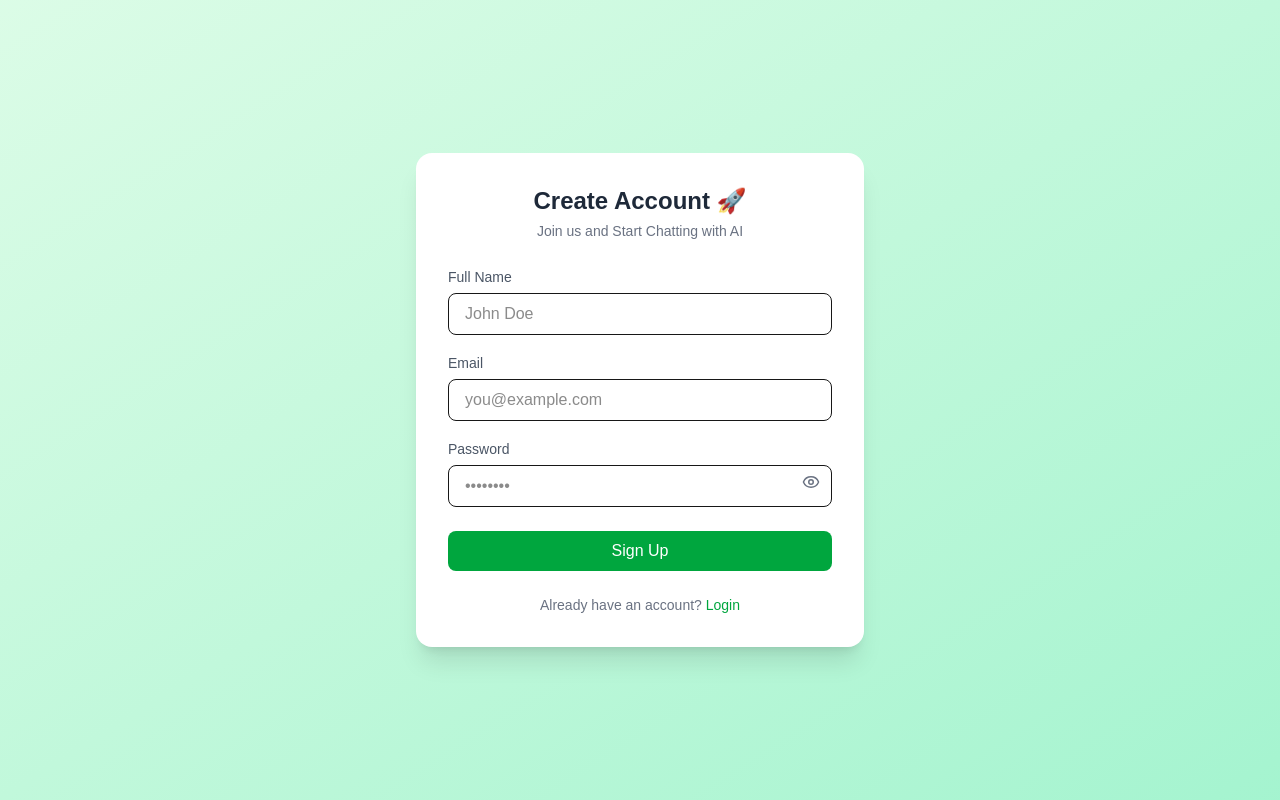
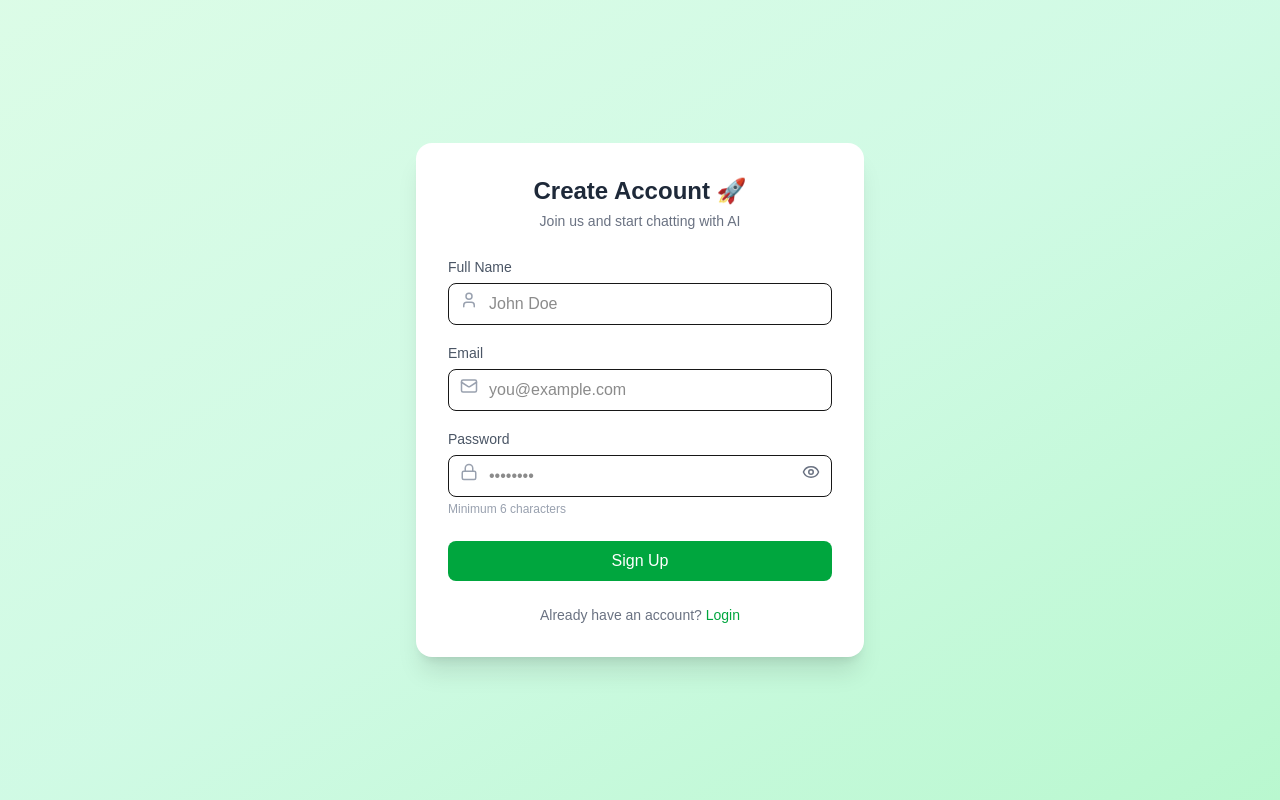
Before and after one commit to Huzaifabaloch9t-dev/AI-chat, a Next.js app: page /signup in a window 1280 px wide. Built offline with nearby package versions, Linux system fonts and the light colour scheme.

Commit message:
update signup

```diff
--- a/app/pages/signup.tsx
+++ b/app/pages/signup.tsx
@@ -1,7 +1,7 @@
 "use client";
 import { useState } from "react";
 import { signup } from "../../services/authService";
-import { Eye, EyeOff, Loader2 } from "lucide-react";
+import { Eye, EyeOff, Loader2, User, Mail, Lock } from "lucide-react";
 
 export default function Signup() {
   const [name, setName] = useState("");
@@ -28,7 +28,7 @@ export default function Signup() {
       setError("");
       await signup(name, email, password);
       window.location.href = "/";
-    } catch (err) {
+    } catch {
       setError("Signup failed. Email may already exist.");
     } finally {
       setLoading(false);
@@ -36,20 +36,20 @@ export default function Signup() {
   };
 
   return (
-    <div className="min-h-screen flex items-center justify-center bg-linear-to-br from-green-100 to-emerald-200">
+    <div className="min-h-screen flex items-center justify-center bg-gradient-to-br from-green-100 via-emerald-100 to-green-200 px-4">
       <div className="w-full max-w-md bg-white rounded-2xl shadow-xl p-8">
 
-        {/* Title */}
+        {/* Header */}
         <h1 className="text-2xl font-bold text-center text-gray-800">
           Create Account 🚀
         </h1>
         <p className="text-center text-gray-500 text-sm mt-1">
-          Join us and Start Chatting with AI
+          Join us and start chatting with AI
         </p>
 
         {/* Error */}
         {error && (
-          <div className="mt-4 text-sm text-red-600 bg-red-50 p-2 rounded">
+          <div className="mt-4 text-sm text-red-600 bg-red-50 border border-red-200 p-2 rounded-lg">
             {error}
           </div>
         )}
@@ -57,43 +57,53 @@ export default function Signup() {
         {/* Name */}
         <div className="mt-6">
           <label className="text-sm text-gray-600">Full Name</label>
+          <div className="relative">
+            <User className="absolute left-3 top-3 text-gray-400" size={18} />
             <input
               type="text"
               placeholder="John Doe"
-            className="mt-1 w-full rounded-lg border px-4 py-2 focus:ring-2 focus:ring-green-500 outline-none"
+              className="mt-1 w-full rounded-lg border pl-10 pr-4 py-2 focus:ring-2 focus:ring-green-500 outline-none"
               onChange={(e) => setName(e.target.value)}
             />
+          </div>
         </div>
 
         {/* Email */}
         <div className="mt-4">
           <label className="text-sm text-gray-600">Email</label>
+          <div className="relative">
+            <Mail className="absolute left-3 top-3 text-gray-400" size={18} />
             <input
               type="email"
               placeholder="you@example.com"
-            className="mt-1 w-full rounded-lg border px-4 py-2 focus:ring-2 focus:ring-green-500 outline-none"
+              className="mt-1 w-full rounded-lg border pl-10 pr-4 py-2 focus:ring-2 focus:ring-green-500 outline-none"
               onChange={(e) => setEmail(e.target.value)}
             />
+          </div>
         </div>
 
         {/* Password */}
         <div className="mt-4">
           <label className="text-sm text-gray-600">Password</label>
           <div className="relative">
+            <Lock className="absolute left-3 top-3 text-gray-400" size={18} />
             <input
               type={showPassword ? "text" : "password"}
               placeholder="••••••••"
-              className="mt-1 w-full rounded-lg border px-4 py-2 pr-10 focus:ring-2 focus:ring-green-500 outline-none"
+              className="mt-1 w-full rounded-lg border pl-10 pr-10 py-2 focus:ring-2 focus:ring-green-500 outline-none"
               onChange={(e) => setPassword(e.target.value)}
             />
             <button
               type="button"
               onClick={() => setShowPassword(!showPassword)}
-              className="absolute right-3 top-3 text-gray-500"
+              className="absolute right-3 top-3 text-gray-500 hover:text-gray-700"
             >
               {showPassword ? <EyeOff size={18} /> : <Eye size={18} />}
             </button>
           </div>
+          <p className="text-xs text-gray-400 mt-1">
+            Minimum 6 characters
+          </p>
         </div>
 
         {/* Button */}
@@ -115,7 +125,7 @@ export default function Signup() {
         {/* Footer */}
         <p className="mt-6 text-center text-sm text-gray-500">
           Already have an account?{" "}
-          <a href="/" className="text-green-600 hover:underline">
+          <a href="/" className="text-green-600 hover:underline font-medium">
             Login
           </a>
         </p>
```
Lines whose indentation alone changed are shown as unchanged.
